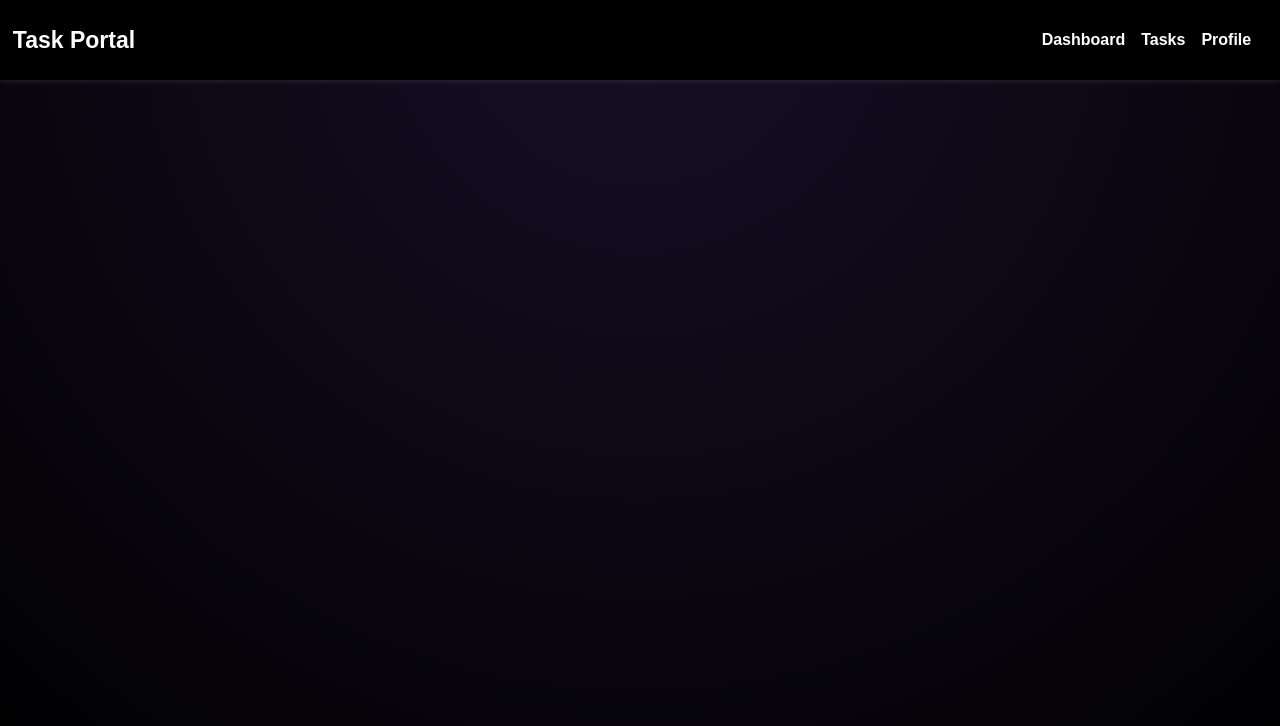
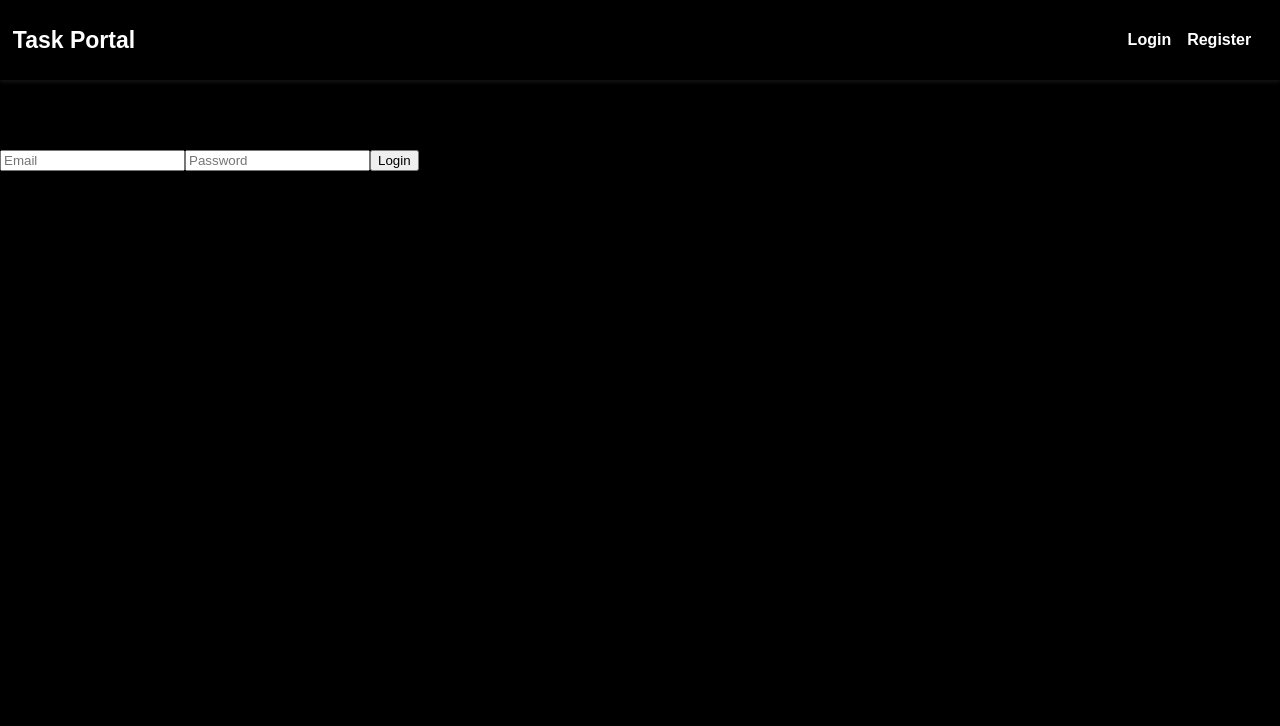
Before and after one commit to azee-ka/Task-Flow, a React (Create React App) app in the folder tf/: page /login in a window 1280 px wide. Shown: the top 726 px of the page. Built offline with nearby package versions, Linux system fonts and the light colour scheme.

Commit message:
Routing Config

```diff
--- a/tf/src/App.css
+++ b/tf/src/App.css
@@ -2,5 +2,8 @@
   background-color: black !important;
   width: 100%;
   height: 100vh;
+}
+
+.App.private {
   background: radial-gradient(circle at top, rgba(153, 102, 255, 0.15), rgba(153, 102, 255, 0));
 }
--- a/tf/src/App.js
+++ b/tf/src/App.js
@@ -1,6 +1,6 @@
 import React, { useContext } from 'react';
 import { BrowserRouter as Router, Route, Routes, Navigate } from 'react-router-dom';
-import { AuthProvider, AuthContext } from './components/Authentication/AuthenticationContext';
+import { useAuth } from './components/Authentication/AuthenticationContext';
 import './App.css';
 import NavigationBar from './components/NavigationBar/NavigationBar';
 import Login from './components/Authentication/Login/Login';
@@ -14,44 +14,37 @@ const privateRoutes = [
   { path: '/dashboard', element: <Dashboard /> },
   { path: '/tasks', element: <TaskList /> },
   { path: '/profile', element: <Profile /> },
-
-    // Add more private routes as needed
 ];
 
 const publicRoutes = [
   { path: '/login', element: <Login /> },
   { path: '/register', element: <Register /> },
-    // Add more public routes as needed
 ];
 
-const PrivateRoute = ({ element, ...rest }) => {
-    const { isLoggedIn } = useContext(AuthContext);
-    return isLoggedIn ? <Route {...rest} element={element} /> : <Navigate to="/login" />;
-};
-
-const PublicRoute = ({ element, ...rest }) => {
-    const { isLoggedIn } = useContext(AuthContext);
-    return !isLoggedIn ? <Route {...rest} element={element} /> : <Navigate to="/dashboard" />;
-};
-
 const App = () => {
+  const { isLoggedIn } = useAuth();
   return (
-      <div className='App'>
+    <div className={`App ${isLoggedIn ? 'private' : ''}`}>
       <Router>
+        <NavigationBar />
         <Routes>
-                <Route element={<NavigationBar />}>
-                    {publicRoutes.map((route, index) => (
-                        <Route key={index} {...route} element={<PublicRoute {...route} />} />
-                    ))}
-                    {privateRoutes.map((route, index) => (
-                        <Route key={index} {...route} element={<PrivateRoute {...route} />} />
-                    ))}
-                </Route>
-                <Route path="/*" element={<Navigate to="/dashboard" />} />
+          {isLoggedIn ? (
+            privateRoutes.map((route, index) => (
+              <Route key={index} {...route} />
+            ))
+          ) : (
+            publicRoutes.map((route, index) => (
+              <Route key={index} {...route} />
+            ))
+          )}
+          <Route path="/*" element={<Navigate to="/login" />} />
         </Routes>
       </Router>
     </div>
   );
-}
+};
+
+
+
 
 export default App;
--- a/tf/src/components/Authentication/AuthenticationContext.js
+++ b/tf/src/components/Authentication/AuthenticationContext.js
@@ -1,35 +1,34 @@
-import React, { createContext, useState } from 'react';
+import React, { createContext, useState, useContext } from 'react';
 
-const initialAuthState = {
-    isLoggedIn: false,
-    user: null,
-    login: () => {},
-    logout: () => {}
-};
+// Create the AuthContext
+const AuthContext = createContext();
 
-const AuthContext = createContext(initialAuthState);
+// Create the AuthProvider component
+export const AuthProvider = ({ children }) => {
+    const [isLoggedIn, setIsLoggedIn] = useState(false);
 
-const AuthProvider = ({ children }) => {
-    const [isLoggedIn, setIsLoggedIn] = useState(false);
-    const [user, setUser] = useState(null);
-
-    const login = (userData) => {
-        // Perform login logic
-        setUser(userData);
+    const login = () => {
+        // Perform login logic here
         setIsLoggedIn(true);
     };
 
     const logout = () => {
-        // Perform logout logic
-        setUser(null);
+        // Perform logout logic here
         setIsLoggedIn(false);
     };
 
     return (
-        <AuthContext.Provider value={{ isLoggedIn, user, login, logout }}>
+        <AuthContext.Provider value={{ isLoggedIn, login, logout }}>
             {children}
         </AuthContext.Provider>
     );
 };
 
-export { AuthContext, AuthProvider };
+// Custom hook to use the AuthContext
+export const useAuth = () => {
+    const context = useContext(AuthContext);
+    if (!context) {
+        throw new Error('useAuth must be used within an AuthProvider');
+    }
+    return context;
+};
--- a/tf/src/components/Authentication/Login/Login.js
+++ b/tf/src/components/Authentication/Login/Login.js
@@ -1,21 +1,38 @@
 // Login.js
-import React, { useContext } from 'react';
-import { AuthContext } from '../AuthenticationContext';
+import React, { useContext, useState } from 'react';
+import { useAuth } from '../AuthenticationContext';
 
-const Login = () => {
-    const { login } = useContext(AuthContext);
+function Login() {
+    const { login } = useAuth();
+    const [email, setEmail] = useState('');
+    const [password, setPassword] = useState('');
 
-    const handleLogin = () => {
-        // Your login logic here
-        login({ username: 'example', password: 'password' });
+    const handleLogin = async (e) => {
+        e.preventDefault();
+        // Perform login logic
+        await login(email, password);
     };
 
     return (
         <div>
             <h2>Login</h2>
-            <button onClick={handleLogin}>Login</button>
+            <form onSubmit={handleLogin}>
+                <input
+                    type="email"
+                    placeholder="Email"
+                    value={email}
+                    onChange={(e) => setEmail(e.target.value)}
+                />
+                <input
+                    type="password"
+                    placeholder="Password"
+                    value={password}
+                    onChange={(e) => setPassword(e.target.value)}
+                />
+                <button type="submit">Login</button>
+            </form>
         </div>
     );
-};
+}
 
 export default Login;
--- a/tf/src/components/Authentication/Register/Register.js
+++ b/tf/src/components/Authentication/Register/Register.js
@@ -1,20 +1,37 @@
 // Register.js
-import React from 'react';
+import React, { useContext, useState } from 'react';
+import { useAuth } from '../AuthenticationContext';
 
-const Register = () => {
-    const handleRegister = () => {
-        // Your register logic here
+function Register() {
+    const { register } = useAuth();
+    const [email, setEmail] = useState('');
+    const [password, setPassword] = useState('');
+
+    const handleRegister = async (e) => {
+        e.preventDefault();
+        // Perform register logic
+        await register(email, password);
     };
 
     return (
         <div>
             <h2>Register</h2>
             <form onSubmit={handleRegister}>
-                {/* Form fields for registration */}
+                <input
+                    type="email"
+                    placeholder="Email"
+                    value={email}
+                    onChange={(e) => setEmail(e.target.value)}
+                />
+                <input
+                    type="password"
+                    placeholder="Password"
+                    value={password}
+                    onChange={(e) => setPassword(e.target.value)}
+                />
                 <button type="submit">Register</button>
             </form>
         </div>
     );
-};
-
+}
 export default Register;
--- a/tf/src/components/NavigationBar/NavigationBar.css
+++ b/tf/src/components/NavigationBar/NavigationBar.css
@@ -1,35 +1,37 @@
 .navigation-bar {
     background-color: #000000;
     color: white;
-    /* padding: 0.5rem; */
     height: 80px;
     width: 100%;
     display: flex;
     justify-content: center;
     align-items: center;
-    position: relative; /* Set position to relative */
-    z-index: 1; /* Ensure the navigation bar is above the glow */
-    box-shadow: 0 2px 4px rgba(218, 218, 218, 0.1); /* Add box shadow for depth */
+    position: relative;
+    z-index: 1;
+    box-shadow: 0 2px 4px rgba(218, 218, 218, 0.1);
     border-bottom: 0px solid rgba(128, 128, 128, 0.321);
 }
+
 .navigation-bar-inner {
     height: 100%;
     width: 98%;
     display: flex;
     justify-content: space-between;
     align-items: center;
-    position: relative; /* Set position to relative */
+    position: relative;
     font-family: Arial, Helvetica, sans-serif;
 }
-.navigation-bar::before {
+
+/* .navigation-bar::before {
     content: '';
     position: absolute;
     top: 0;
     left: 0;
     width: 100%;
-    height: 100%; /* Adjust the height of the glow */
-    z-index: -1; /* Place the glow behind the background */
-}
+    height: 80%;
+    background: linear-gradient(180deg, rgba(199, 0, 255, 0.1) 0%, rgba(0, 195, 255, 0.1) 100%);
+    z-index: -1;
+} */
 
 .navigation-bar h1 {
     font-size: 23px;
@@ -43,12 +45,12 @@
 .navigation-bar ul li {
     margin-right: 1rem;
     cursor: pointer;
-    font-weight: bold; /* Increase font weight for better readability */
-    transition: transform 0.2s; /* Add smooth hover effect */
+    font-weight: bold;
+    transition: transform 0.2s;
 }
 
 .navigation-bar ul li:hover {
-    transform: scale(1.15); /* Increase size on hover for interactive feel */
+    transform: scale(1.15);
 }
 
 .navigation-bar a {
--- a/tf/src/components/NavigationBar/NavigationBar.js
+++ b/tf/src/components/NavigationBar/NavigationBar.js
@@ -1,15 +1,28 @@
 import React from 'react';
-import { Link } from 'react-router-dom';
+import { Link, useNavigate } from 'react-router-dom';
 import './NavigationBar.css';
-
-const navItems = [
-    { label: 'Dashboard', path: '/dashboard' },
-    { label: 'Tasks', path: '/tasks' },
-    { label: 'Profile', path: '/profile' },
-    // Add more items as needed
-];
+import { useAuth } from '../Authentication/AuthenticationContext';
 
 function NavigationBar() {
+    const { isLoggedIn, logout } = useAuth();
+    const navigate = useNavigate();
+    const privatePages = [
+        { label: 'Dashboard', path: '/dashboard' },
+        { label: 'Tasks', path: '/tasks' },
+        { label: 'Profile', path: '/profile' },
+    ];
+    const publicPages = [
+        { label: 'Login', path: '/login' },
+        { label: 'Register', path: '/register' },
+    ];
+
+    const navItems = isLoggedIn ? privatePages : publicPages;
+
+    const handleLogout = () => {
+        logout();
+        navigate('/login');
+    };
+    console.log(navItems);
     return (
         <nav className="navigation-bar">
             <div className="navigation-bar-inner">
@@ -20,6 +33,11 @@ function NavigationBar() {
                             <Link to={item.path}>{item.label}</Link>
                         </li>
                     ))}
+                    {isLoggedIn && (
+                        <li>
+                            <button onClick={handleLogout}>Logout</button>
+                        </li>
+                    )}
                 </ul>
             </div>
         </nav>
--- a/tf/src/index.js
+++ b/tf/src/index.js
@@ -3,11 +3,14 @@ import ReactDOM from 'react-dom/client';
 import './index.css';
 import App from './App';
 import reportWebVitals from './reportWebVitals';
+import { AuthProvider } from './components/Authentication/AuthenticationContext';
 
 const root = ReactDOM.createRoot(document.getElementById('root'));
 root.render(
   <React.StrictMode>
-    <App />
+    <AuthProvider>
+      <App />
+    </AuthProvider>
   </React.StrictMode>
 );
 
```
Lines whose indentation alone changed are shown as unchanged.
